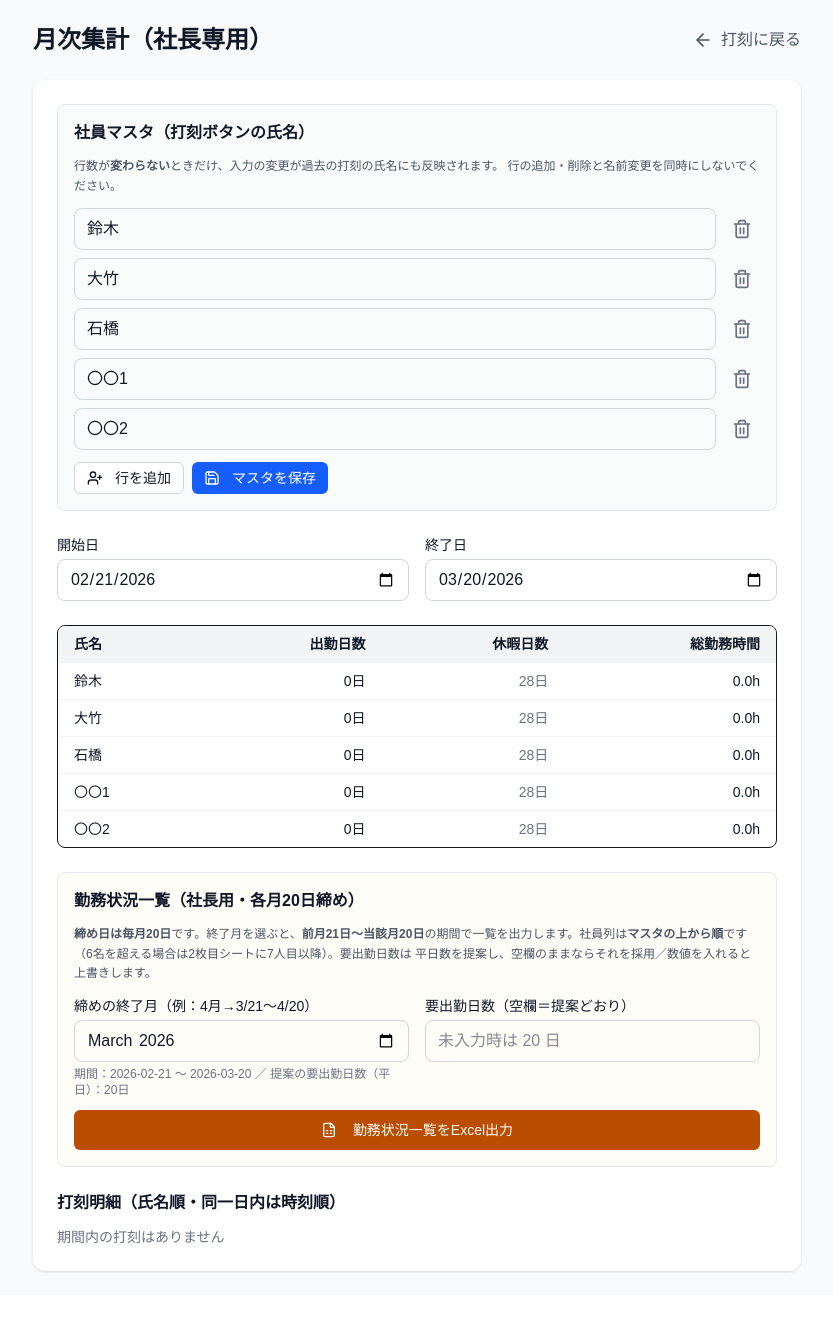
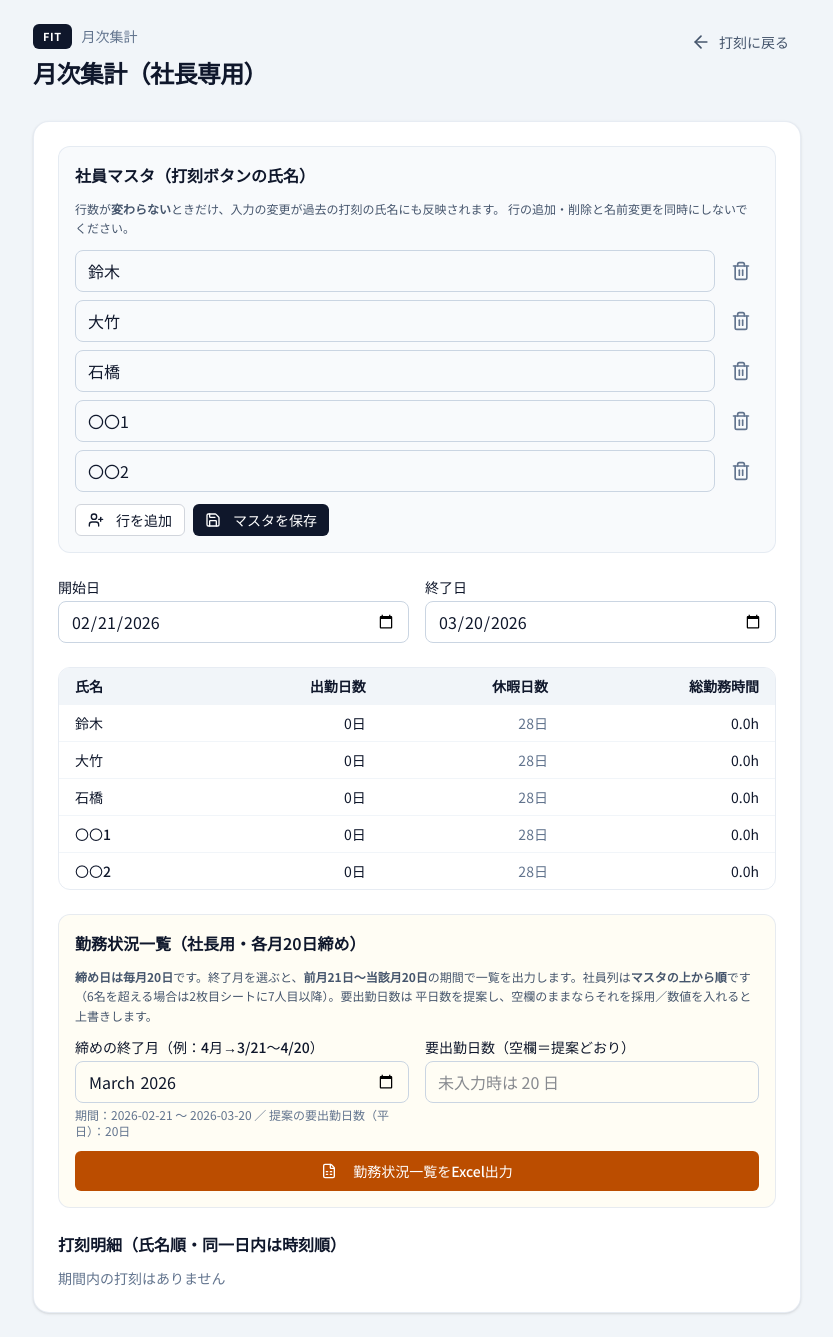
Before and after one commit to botabotak-lang/fit_attendance, a Next.js app: page /admin in a window 1280 px wide. Shown: the whole page, without its empty margins (223-1056 px from the left). Before the commit the page ends 1295 px from the top, so only its background shows below. Built offline with nearby package versions, Linux system fonts and the light colour scheme.

Commit message:
style: 勤怠UIの外装を統一（Noto Sans JP・ライト固定・セグメントタブ・スレート基調）
Made-with: Cursor

```diff
--- a/app/admin/page.tsx
+++ b/app/admin/page.tsx
@@ -59,7 +59,7 @@ function getTypeClass(type: PunchRecord["type"]) {
     case "clock_out": return "text-red-600";
     case "go_out": return "text-amber-600";
     case "go_back": return "text-blue-600";
-    default: return "text-gray-600";
+    default: return "text-slate-600";
   }
 }
 
@@ -230,23 +230,31 @@ export default function AdminPage() {
   };
 
   return (
-    <main className="min-h-screen bg-gray-50 p-4 md:p-6">
-      <div className="max-w-3xl mx-auto">
-        <div className="flex items-center justify-between mb-6">
-          <h1 className="text-2xl font-bold text-gray-900">月次集計（社長専用）</h1>
+    <main className="min-h-screen bg-slate-100 p-4 md:p-6">
+      <div className="mx-auto max-w-3xl">
+        <header className="mb-8 flex flex-wrap items-start justify-between gap-4">
+          <div>
+            <div className="mb-2 flex flex-wrap items-center gap-2.5">
+              <span className="inline-flex items-center rounded-md bg-slate-900 px-2.5 py-1 text-[11px] font-bold tracking-wider text-white">
+                FIT
+              </span>
+              <span className="text-sm font-medium text-slate-500">月次集計</span>
+            </div>
+            <h1 className="text-2xl font-bold tracking-tight text-slate-900">月次集計（社長専用）</h1>
+          </div>
           <Link
             href="/"
-            className="flex items-center gap-2 text-gray-600 hover:text-gray-900"
+            className="inline-flex shrink-0 items-center gap-2 rounded-lg px-3 py-2 text-sm font-medium text-slate-600 transition-colors hover:bg-white hover:text-slate-900"
           >
-            <ArrowLeft className="w-5 h-5" />
+            <ArrowLeft className="h-5 w-5" />
             打刻に戻る
           </Link>
-        </div>
+        </header>
 
-        <div className="bg-white rounded-xl shadow-sm p-6 space-y-6">
-          <section className="border border-gray-200 rounded-lg p-4 space-y-3 bg-gray-50/80">
-            <h2 className="text-base font-semibold text-gray-900">社員マスタ（打刻ボタンの氏名）</h2>
-            <p className="text-xs text-gray-600 leading-relaxed">
+        <div className="space-y-6 rounded-2xl border border-slate-200/80 bg-white p-6 shadow-sm">
+          <section className="space-y-3 rounded-xl border border-slate-200/80 bg-slate-50/90 p-4">
+            <h2 className="text-base font-semibold text-slate-900">社員マスタ（打刻ボタンの氏名）</h2>
+            <p className="text-xs leading-relaxed text-slate-600">
               行数が<strong>変わらない</strong>ときだけ、入力の変更が過去の打刻の氏名にも反映されます。
               行の追加・削除と名前変更を同時にしないでください。
             </p>
@@ -261,13 +269,13 @@ export default function AdminPage() {
                         d.map((x, j) => (j === index ? e.target.value : x))
                       )
                     }
-                    className="flex-1 border border-gray-300 rounded-lg px-3 py-2 text-gray-900"
+                    className="flex-1 rounded-lg border border-slate-300 px-3 py-2 text-slate-900"
                     placeholder="氏名"
                   />
                   <button
                     type="button"
                     onClick={() => handleRemoveEmployeeRow(index)}
-                    className="p-2 text-gray-500 hover:text-red-600 hover:bg-red-50 rounded-lg shrink-0"
+                    className="shrink-0 rounded-lg p-2 text-slate-500 hover:bg-red-50 hover:text-red-600"
                     aria-label="この行を削除"
                   >
                     <Trash2 className="w-5 h-5" />
@@ -281,7 +289,7 @@ export default function AdminPage() {
                 variant="outline"
                 size="sm"
                 onClick={() => setEmployeeDrafts((d) => [...d, ""])}
-                className="text-gray-900"
+                className="text-slate-900"
               >
                 <UserPlus className="w-4 h-4 mr-1" />
                 行を追加
@@ -290,7 +298,7 @@ export default function AdminPage() {
                 type="button"
                 size="sm"
                 onClick={handleSaveEmployeeMaster}
-                className="bg-blue-600 hover:bg-blue-700"
+                className="bg-slate-900 hover:bg-slate-800"
               >
                 <Save className="w-4 h-4 mr-1" />
                 マスタを保存
@@ -300,42 +308,42 @@ export default function AdminPage() {
 
           <div className="grid grid-cols-2 gap-4">
             <div>
-              <label className="block text-sm font-medium text-gray-900 mb-1">開始日</label>
+              <label className="mb-1 block text-sm font-medium text-slate-900">開始日</label>
               <input
                 type="date"
                 value={monthStart}
                 onChange={(e) => setMonthStart(e.target.value)}
-                className="w-full border border-gray-300 rounded-lg px-3 py-2 text-gray-900"
+                className="w-full rounded-lg border border-slate-300 px-3 py-2 text-slate-900"
               />
             </div>
             <div>
-              <label className="block text-sm font-medium text-gray-900 mb-1">終了日</label>
+              <label className="mb-1 block text-sm font-medium text-slate-900">終了日</label>
               <input
                 type="date"
                 value={monthEnd}
                 onChange={(e) => setMonthEnd(e.target.value)}
-                className="w-full border border-gray-300 rounded-lg px-3 py-2 text-gray-900"
+                className="w-full rounded-lg border border-slate-300 px-3 py-2 text-slate-900"
               />
             </div>
           </div>
 
-          <div className="border rounded-lg overflow-hidden">
+          <div className="overflow-hidden rounded-xl border border-slate-200/80">
             <table className="w-full text-sm">
-              <thead className="bg-gray-100">
+              <thead className="bg-slate-100">
                 <tr>
-                  <th className="px-4 py-2 text-left text-gray-900">氏名</th>
-                  <th className="px-4 py-2 text-right text-gray-900">出勤日数</th>
-                  <th className="px-4 py-2 text-right text-gray-900">休暇日数</th>
-                  <th className="px-4 py-2 text-right text-gray-900">総勤務時間</th>
+                  <th className="px-4 py-2 text-left text-slate-900">氏名</th>
+                  <th className="px-4 py-2 text-right text-slate-900">出勤日数</th>
+                  <th className="px-4 py-2 text-right text-slate-900">休暇日数</th>
+                  <th className="px-4 py-2 text-right text-slate-900">総勤務時間</th>
                 </tr>
               </thead>
               <tbody>
                 {summary.map((s) => (
-                  <tr key={s.emp} className="border-t border-gray-100">
-                    <td className="px-4 py-2 font-medium text-gray-900">{s.emp}</td>
-                    <td className="px-4 py-2 text-right text-gray-900">{s.days}日</td>
-                    <td className="px-4 py-2 text-right text-gray-500">{s.leaveDays}日</td>
-                    <td className="px-4 py-2 text-right text-gray-900">
+                  <tr key={s.emp} className="border-t border-slate-100">
+                    <td className="px-4 py-2 font-medium text-slate-900">{s.emp}</td>
+                    <td className="px-4 py-2 text-right text-slate-900">{s.days}日</td>
+                    <td className="px-4 py-2 text-right text-slate-500">{s.leaveDays}日</td>
+                    <td className="px-4 py-2 text-right text-slate-900">
                       {s.hours.toFixed(1)}h
                     </td>
                   </tr>
@@ -344,11 +352,11 @@ export default function AdminPage() {
             </table>
           </div>
 
-          <section className="border border-gray-200 rounded-lg p-4 space-y-3 bg-amber-50/40">
-            <h2 className="text-base font-semibold text-gray-900">
+          <section className="space-y-3 rounded-xl border border-slate-200/80 bg-amber-50/50 p-4">
+            <h2 className="text-base font-semibold text-slate-900">
               勤務状況一覧（社長用・各月20日締め）
             </h2>
-            <p className="text-xs text-gray-600 leading-relaxed">
+            <p className="text-xs leading-relaxed text-slate-600">
               <strong>締め日は毎月20日</strong>です。終了月を選ぶと、
               <strong>前月21日〜当該月20日</strong>の期間で一覧を出力します。社員列は
               <strong>マスタの上から順</strong>です（6名を超える場合は2枚目シートに7人目以降）。要出勤日数は
@@ -356,17 +364,17 @@ export default function AdminPage() {
             </p>
             <div className="grid grid-cols-1 sm:grid-cols-2 gap-4">
               <div>
-                <label className="block text-sm font-medium text-gray-900 mb-1">
+                <label className="mb-1 block text-sm font-medium text-slate-900">
                   締めの終了月（例：4月→3/21〜4/20）
                 </label>
                 <input
                   type="month"
                   value={closingEndMonth}
                   onChange={(e) => setClosingEndMonth(e.target.value)}
-                  className="w-full border border-gray-300 rounded-lg px-3 py-2 text-gray-900"
+                  className="w-full rounded-lg border border-slate-300 px-3 py-2 text-slate-900"
                 />
                 {workStatusPeriod && (
-                  <p className="text-xs text-gray-500 mt-1">
+                  <p className="mt-1 text-xs text-slate-500">
                     期間：{workStatusPeriod.start} 〜 {workStatusPeriod.end}
                     {suggestedRequiredDays != null && (
                       <> ／ 提案の要出勤日数（平日）：{suggestedRequiredDays}日</>
@@ -375,7 +383,7 @@ export default function AdminPage() {
                 )}
               </div>
               <div>
-                <label className="block text-sm font-medium text-gray-900 mb-1">
+                <label className="mb-1 block text-sm font-medium text-slate-900">
                   要出勤日数（空欄＝提案どおり）
                 </label>
                 <input
@@ -389,7 +397,7 @@ export default function AdminPage() {
                       ? `未入力時は ${suggestedRequiredDays} 日`
                       : "平日の提案値を使用"
                   }
-                  className="w-full border border-gray-300 rounded-lg px-3 py-2 text-gray-900"
+                  className="w-full rounded-lg border border-slate-300 px-3 py-2 text-slate-900"
                 />
               </div>
             </div>
@@ -404,19 +412,19 @@ export default function AdminPage() {
           </section>
 
           <div>
-            <h3 className="text-base font-semibold text-gray-900 mb-3">
+            <h3 className="mb-3 text-base font-semibold text-slate-900">
               打刻明細（氏名順・同一日内は時刻順）
             </h3>
             {monthlyPunches.length === 0 ? (
-              <p className="text-gray-500 text-sm">期間内の打刻はありません</p>
+              <p className="text-sm text-slate-500">期間内の打刻はありません</p>
             ) : (
-              <div className="space-y-2 max-h-96 overflow-y-auto">
+              <div className="max-h-96 space-y-2 overflow-y-auto">
                 {monthlyPunches.map((r) => (
                   <div
                     key={r.id}
-                    className="flex flex-wrap items-center gap-2 py-2 border-b border-gray-100 last:border-0"
+                    className="flex flex-wrap items-center gap-2 border-b border-slate-100 py-2 last:border-0"
                   >
-                    <span className="text-sm text-gray-900 flex-1 min-w-[10rem]">
+                    <span className="min-w-[10rem] flex-1 text-sm text-slate-900">
                       {r.date} {r.employee}
                     </span>
                     <span
@@ -428,7 +436,7 @@ export default function AdminPage() {
                       <button
                         type="button"
                         onClick={() => openEdit(r)}
-                        className="p-2 text-gray-500 hover:text-blue-600 hover:bg-blue-50 rounded-lg transition-colors"
+                        className="rounded-lg p-2 text-slate-500 transition-colors hover:bg-slate-100 hover:text-slate-900"
                         aria-label="編集"
                       >
                         <Pencil className="w-5 h-5" />
@@ -436,7 +444,7 @@ export default function AdminPage() {
                       <button
                         type="button"
                         onClick={() => handleDelete(r.id)}
-                        className="p-2 text-gray-500 hover:text-red-600 hover:bg-red-50 rounded-lg transition-colors"
+                        className="rounded-lg p-2 text-slate-500 transition-colors hover:bg-red-50 hover:text-red-600"
                         aria-label="削除"
                       >
                         <Trash2 className="w-5 h-5" />
@@ -451,21 +459,21 @@ export default function AdminPage() {
       </div>
 
       {editingRecord && (
-        <div className="fixed inset-0 z-50 flex items-center justify-center p-4 bg-black/40">
+        <div className="fixed inset-0 z-50 flex items-center justify-center bg-black/40 p-4 backdrop-blur-sm">
           <div
-            className="bg-white rounded-xl shadow-lg max-w-md w-full p-6 space-y-4"
+            className="w-full max-w-md space-y-4 rounded-2xl border border-slate-200/80 bg-white p-6 shadow-2xl"
             role="dialog"
             aria-labelledby="edit-punch-title"
           >
-            <h2 id="edit-punch-title" className="text-lg font-semibold text-gray-900">
+            <h2 id="edit-punch-title" className="text-lg font-semibold text-slate-900">
               打刻を修正
             </h2>
             <div>
-              <label className="block text-sm font-medium text-gray-900 mb-1">氏名</label>
+              <label className="mb-1 block text-sm font-medium text-slate-900">氏名</label>
               <select
                 value={editEmployee}
                 onChange={(e) => setEditEmployee(e.target.value)}
-                className="w-full border border-gray-300 rounded-lg px-3 py-2 text-gray-900"
+                className="w-full rounded-lg border border-slate-300 px-3 py-2 text-slate-900"
               >
                 {editEmployeeOptions.map((name) => (
                   <option key={name} value={name}>
@@ -475,11 +483,11 @@ export default function AdminPage() {
               </select>
             </div>
             <div>
-              <label className="block text-sm font-medium text-gray-900 mb-1">種類</label>
+              <label className="mb-1 block text-sm font-medium text-slate-900">種類</label>
               <select
                 value={editType}
                 onChange={(e) => setEditType(e.target.value as PunchType)}
-                className="w-full border border-gray-300 rounded-lg px-3 py-2 text-gray-900"
+                className="w-full rounded-lg border border-slate-300 px-3 py-2 text-slate-900"
               >
                 <option value="clock_in">出勤</option>
                 <option value="clock_out">退勤</option>
@@ -488,21 +496,21 @@ export default function AdminPage() {
               </select>
             </div>
             <div>
-              <label className="block text-sm font-medium text-gray-900 mb-1">日付</label>
+              <label className="mb-1 block text-sm font-medium text-slate-900">日付</label>
               <input
                 type="date"
                 value={editDate}
                 onChange={(e) => setEditDate(e.target.value)}
-                className="w-full border border-gray-300 rounded-lg px-3 py-2 text-gray-900"
+                className="w-full rounded-lg border border-slate-300 px-3 py-2 text-slate-900"
               />
             </div>
             <div>
-              <label className="block text-sm font-medium text-gray-900 mb-1">時刻</label>
+              <label className="mb-1 block text-sm font-medium text-slate-900">時刻</label>
               <input
                 type="time"
                 value={editTime}
                 onChange={(e) => setEditTime(e.target.value)}
-                className="w-full border border-gray-300 rounded-lg px-3 py-2 text-gray-900"
+                className="w-full rounded-lg border border-slate-300 px-3 py-2 text-slate-900"
               />
             </div>
             <div className="flex gap-2 justify-end pt-2">
--- a/app/globals.css
+++ b/app/globals.css
@@ -1,8 +1,12 @@
 @import "tailwindcss";
 
+/* 勤怠端末・管理画面ともライト固定（prefers-color-scheme による反転はしない） */
 :root {
-  --background: #ffffff;
-  --foreground: #171717;
+  --background: #f1f5f9;
+  --foreground: #0f172a;
+  --app-surface: #ffffff;
+  --app-border: rgb(226 232 240 / 0.85);
+  --font-sans: var(--font-noto-sans-jp), ui-sans-serif, system-ui, sans-serif;
 }
 
 @theme inline {
@@ -10,15 +14,8 @@
   --color-foreground: var(--foreground);
 }
 
-@media (prefers-color-scheme: dark) {
-  :root {
-    --background: #0a0a0a;
-    --foreground: #ededed;
-  }
-}
-
 body {
   background: var(--background);
   color: var(--foreground);
-  font-family: Arial, Helvetica, sans-serif;
+  font-family: var(--font-sans);
 }
--- a/app/layout.tsx
+++ b/app/layout.tsx
@@ -1,5 +1,13 @@
 import type { Metadata } from "next";
+import { Noto_Sans_JP } from "next/font/google";
 import "./globals.css";
+
+const notoSansJP = Noto_Sans_JP({
+  weight: ["400", "500", "600", "700"],
+  subsets: ["latin"],
+  display: "swap",
+  variable: "--font-noto-sans-jp",
+});
 
 export const metadata: Metadata = {
   title: "勤怠管理システム | FIT",
@@ -12,8 +20,8 @@ export default function RootLayout({
   children: React.ReactNode;
 }>) {
   return (
-    <html lang="ja">
-      <body className="antialiased">
+    <html lang="ja" className={notoSansJP.variable}>
+      <body className={`${notoSansJP.className} antialiased`}>
         {children}
       </body>
     </html>
```
Also changed, not shown: app/page.tsx (+43 -38 lines).
